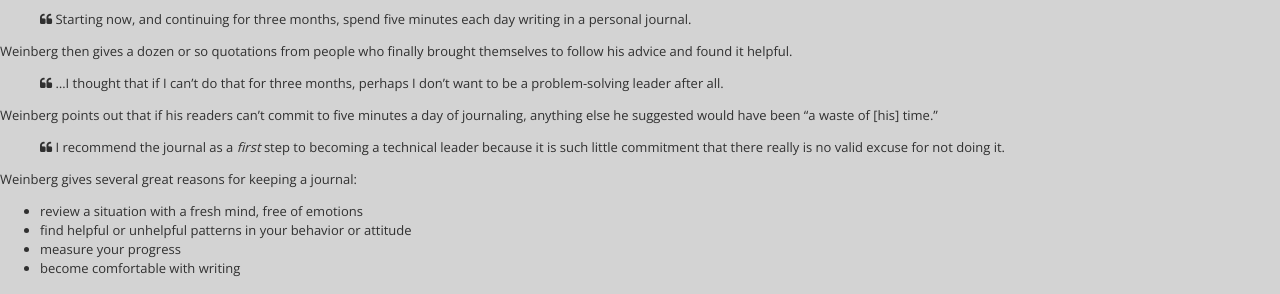
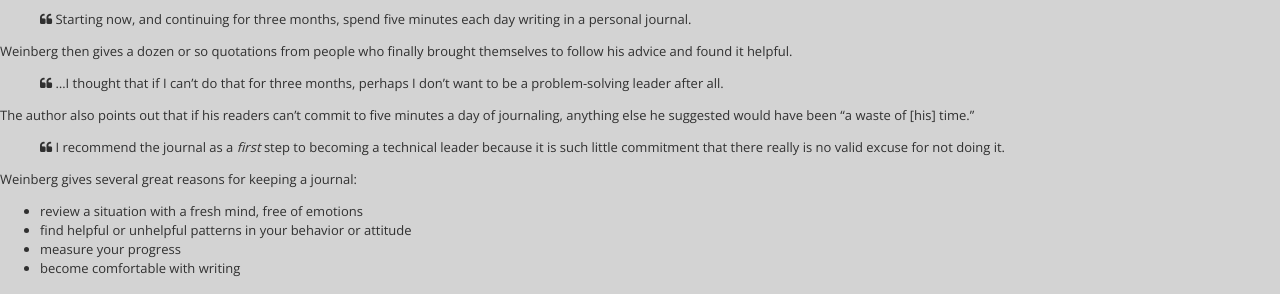
Before and after one commit to shelbyspees/speesblog, a Jekyll site: the page built from _posts/2015-04-18-test-of-motivation.md, in a window 1280 px wide. Shown: the part 326-620 px from the top of the page. Built offline with Jekyll 4.4.1, drawn with Linux system fonts in a browser that asks for light colours; nearby versions of some CDN libraries; comment, search, counter and statistics services are not loaded.

Commit message:
Update posts

```diff
--- a/_posts/2015-04-18-test-of-motivation.md
+++ b/_posts/2015-04-18-test-of-motivation.md
@@ -14,7 +14,7 @@ Weinberg then gives a dozen or so quotations from people who finally brought the
 
 ><i class="fa fa-quote-left"></i> ...I thought that if I can't do that for three months, perhaps I don't want to be a problem-solving leader after all.
 
-Weinberg points out that if his readers can't commit to five minutes a day of journaling, anything else he suggested would have been "a waste of [his] time."
+The author also points out that if his readers can't commit to five minutes a day of journaling, anything else he suggested would have been "a waste of [his] time."
 
 ><i class="fa fa-quote-left"></i> I recommend the journal as a <em>first</em> step to becoming a technical leader because it is such little commitment that there really is no valid excuse for not doing it.
 
```
Also changed, not shown: _posts/2015-07-03-antlr-4-how-to-get-started.md (+2 -0 lines).
